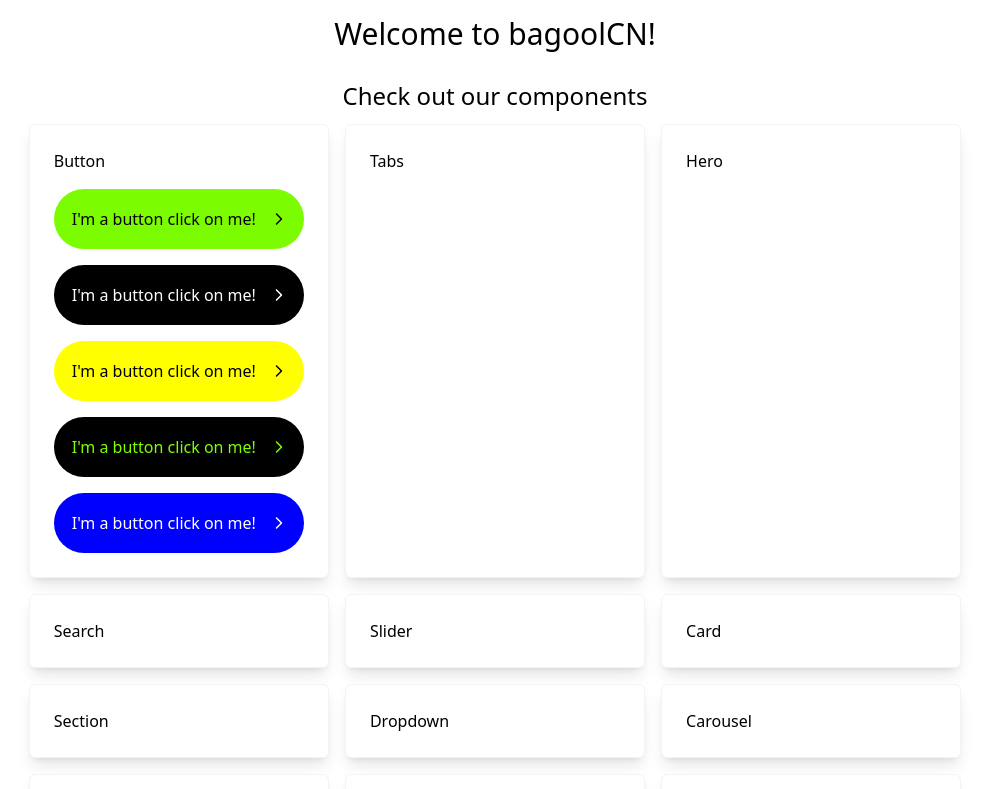
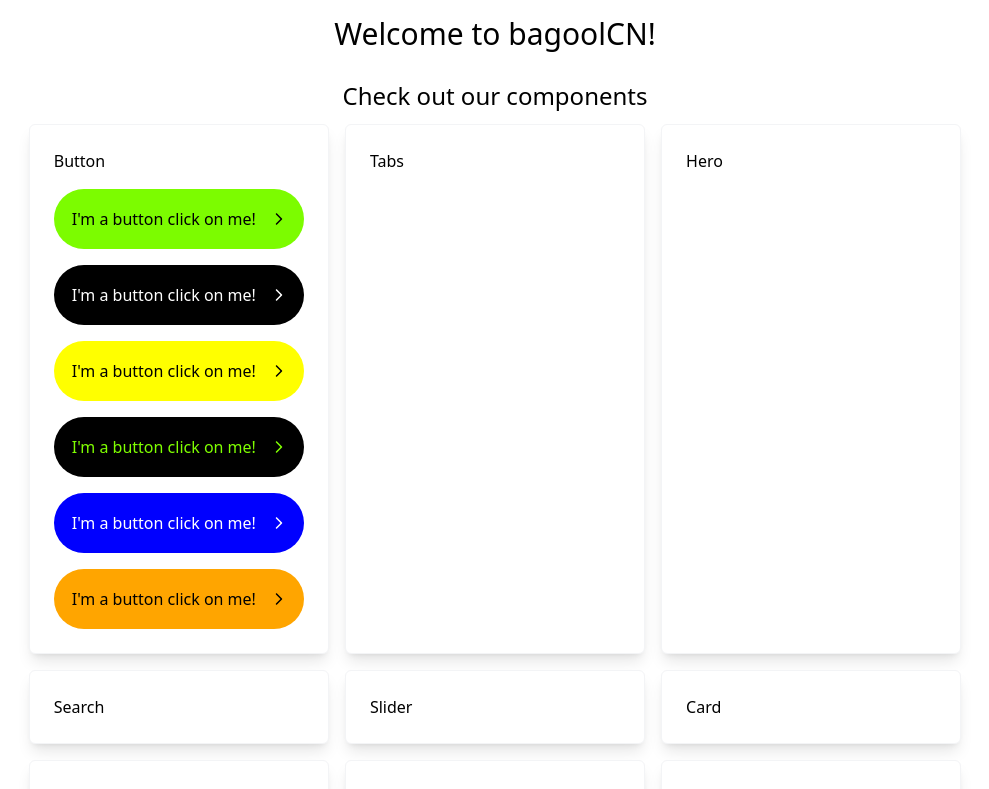
Before and after one commit to bcatalfo/bagoolCN, a React (Vite) app: page / in a window 1280 px wide. Shown: the top 789 px of the page, without its empty margins (145-1134 px from the left). Built offline with nearby package versions, Linux system fonts and the light colour scheme.

Commit message:
Added another button.

```diff
--- a/src/App.tsx
+++ b/src/App.tsx
@@ -37,6 +37,13 @@ export default function App() {
           >
             I'm a button click on me!
           </Button>
+          <Button
+            backgroundColor="orange"
+            borderColor="black"
+            textColor="black"
+          >
+            I'm a button click on me!
+          </Button>
         </Card>
         <Card> Tabs </Card>
         <Card> Hero </Card>
```
